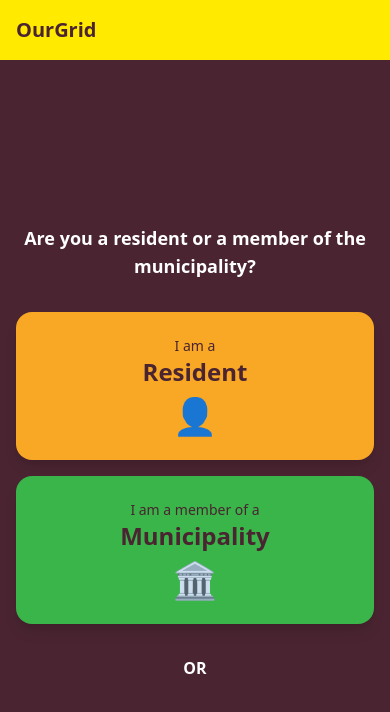
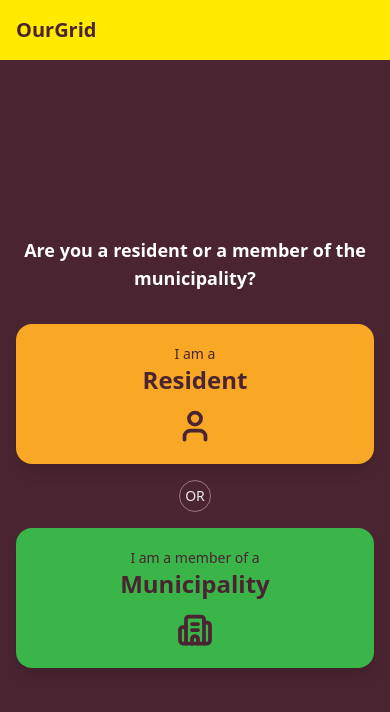
Before and after one commit to Marto8090/OurGrid_Website, a React (Vite) app in the folder client/: page / in a window 390 px wide. Shown: the top 712 px of the page. Built offline with nearby package versions, Linux system fonts and the light colour scheme.

Commit message:
putting git ignore for Vite/React , installing react-lucide, fixing style and some animations to the testing page, make design changes on the phone version of the website

```diff
--- a/client/src/pages/AudienceChoice.jsx
+++ b/client/src/pages/AudienceChoice.jsx
@@ -1,19 +1,10 @@
 import { useNavigate } from "react-router-dom";
 import { useAudience } from "../context/AudienceContext.jsx";
+import { User, Building2 } from "lucide-react";
 
 export default function AudienceChoice() {
   const { setAudience } = useAudience();
   const nav = useNavigate();
-
-  const handleResident = () => {
-    setAudience("user");
-    nav("/u");
-  };
-
-  const handleMunicipality = () => {
-    setAudience("municipality");
-    nav("/m");
-  };
 
   return (
     <main className="min-h-screen bg-[#4a2431] flex flex-col font-sans">
@@ -27,33 +18,48 @@ export default function AudienceChoice() {
           Are you a resident or a member of the municipality?
         </h2>
 
-        <div className="flex flex-col md:flex-row w-full max-w-md md:max-w-3xl gap-4 md:gap-8">
-          {/* Resident button */}
+        {/* One container; column on mobile, row on desktop */}
+        <div className="w-full max-w-sm md:max-w-3xl flex flex-col md:flex-row items-stretch md:items-center justify-center gap-4 md:gap-8">
+          {/* Resident */}
           <button
-            className="flex-1 bg-[#f9a825] hover:bg-[#fcd34d] text-[#4a2431] rounded-2xl p-6 md:p-10 flex flex-col items-center justify-center shadow-lg transition-all md:text-lg"
-            onClick={handleResident}
+            onClick={() => { setAudience("user"); nav("/u"); }}
+            className="order-1 group w-full md:flex-1 bg-[#f9a825] hover:bg-[#fcd34d] text-[#4a2431]
+                       rounded-2xl p-5 md:p-10 flex flex-col items-center justify-center shadow-lg
+                       transition-all"
           >
             <span className="text-sm md:text-base">I am a</span>
             <span className="text-2xl md:text-4xl font-bold">Resident</span>
-            <span className="text-4xl md:text-6xl mt-2" role="img" aria-label="resident">
-              👤
-            </span>
+            <User
+              className="w-9 h-9 md:w-16 md:h-16 mt-3 text-[#4a2431] transition-transform duration-300
+                         group-hover:scale-110 group-hover:rotate-3"
+              strokeWidth={2.5}
+            />
           </button>
 
-          {/* Municipality button */}
+          {/* OR — always the middle item */}
+          <div className="order-2 flex items-center justify-center">
+            <span className="inline-flex items-center justify-center rounded-full border border-white/40
+                             text-white/90 text-sm md:text-base h-8 w-8 md:h-9 md:w-9">
+              OR
+            </span>
+          </div>
+
+          {/* Municipality */}
           <button
-            className="flex-1 bg-[#39b54a] hover:bg-[#51c261] text-[#4a2431] rounded-2xl p-6 md:p-10 flex flex-col items-center justify-center shadow-lg transition-all md:text-lg"
-            onClick={handleMunicipality}
+            onClick={() => { setAudience("municipality"); nav("/m"); }}
+            className="order-3 group w-full md:flex-1 bg-[#39b54a] hover:bg-[#51c261] text-[#4a2431]
+                       rounded-2xl p-5 md:p-10 flex flex-col items-center justify-center shadow-lg
+                       transition-all"
           >
             <span className="text-sm md:text-base">I am a member of a</span>
             <span className="text-2xl md:text-4xl font-bold">Municipality</span>
-            <span className="text-4xl md:text-6xl mt-2" role="img" aria-label="municipality">
-              🏛️
-            </span>
+            <Building2
+              className="w-9 h-9 md:w-16 md:h-16 mt-3 text-[#4a2431] transition-transform duration-300
+                         group-hover:scale-110 group-hover:-rotate-3"
+              strokeWidth={2.5}
+            />
           </button>
         </div>
-
-        <div className="text-white font-bold md:hidden">OR</div>
       </section>
     </main>
   );
--- a/package.json
+++ b/package.json
@@ -1,5 +1,6 @@
 {
   "dependencies": {
+    "lucide-react": "^0.552.0",
     "react-router-dom": "^7.9.4"
   },
   "devDependencies": {
```
Also changed, not shown: 2 other files (tests, documents, lock files or other folders).
